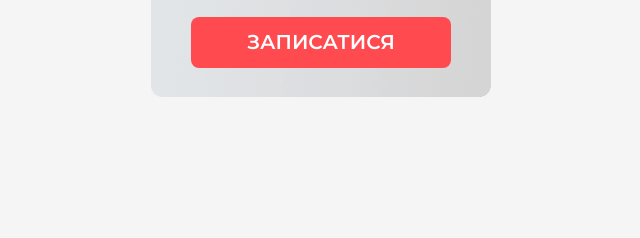
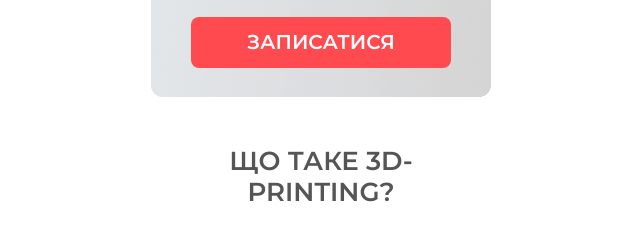
Before and after one commit to LypkaB/Orto-smart, a plain HTML site: page index.html in a window 1280 px wide. Shown: the part 598-836 px from the top of the page, without its empty margins (319-959 px from the left). Before the commit the page ends 800 px from the top, so only its background shows below. Drawn offline with Linux system fonts and the light colour scheme; files whose address does not match are found by name.

Commit message:
Add section "Video"

```diff
--- a/assets/css/style.css
+++ b/assets/css/style.css
@@ -44,7 +44,6 @@
 body {
   padding-top: 39px;
   padding-bottom: 29px;
-  background-color: #F5F5F5;
   font-family: "Montserrat", sans-serif;
   font-weight: 400;
 }
@@ -155,6 +154,10 @@ button {
   color: white;
 }
 
+.promo {
+  margin-bottom: 45px;
+}
+
 .promo .container {
   padding-left: 10px;
   padding-right: 10px;
@@ -202,6 +205,20 @@ button {
   font-weight: 500;
   line-height: 1.1;
   color: #004D68;
+  text-align: center;
+}
+
+.video .container {
+  padding-left: 20px;
+  padding-right: 20px;
+  text-align: center;
+}
+
+.video__title {
+  font-size: 26px;
+  font-weight: 600;
+  color: #555;
+  line-height: 1.2;
   text-align: center;
 }
 
--- a/assets/scss/main.scss
+++ b/assets/scss/main.scss
@@ -12,7 +12,6 @@
 body {
     padding-top: 39px;
     padding-bottom: 29px;
-    background-color: #F5F5F5;
     font-family: "Montserrat", sans-serif;
     font-weight: 400;
 }
@@ -106,6 +105,8 @@ button {
 }
 
 .promo {
+    margin-bottom: 45px;
+
     .container {
         padding-left: 10px;
         padding-right: 10px;
@@ -146,6 +147,22 @@ button {
         font-weight: 500;
         line-height: 1.1;
         color: #004D68;
+        text-align: center;
+    }
+}
+
+.video {
+    .container {
+        padding-left: 20px;
+        padding-right: 20px;
+        text-align: center;
+    }
+
+    &__title {
+        font-size: 26px;
+        font-weight: 600;
+        color: #555;
+        line-height: 1.2;
         text-align: center;
     }
 }
--- a/index.html
+++ b/index.html
@@ -67,5 +67,10 @@
             </div>
         </div>
     </section>
+    <section class="video">
+        <div class="container">
+            <span class="video__title">ЩО ТАКЕ 3D-PRINTING?</span>
+        </div>
+    </section>
 </body>
 </html>
```
